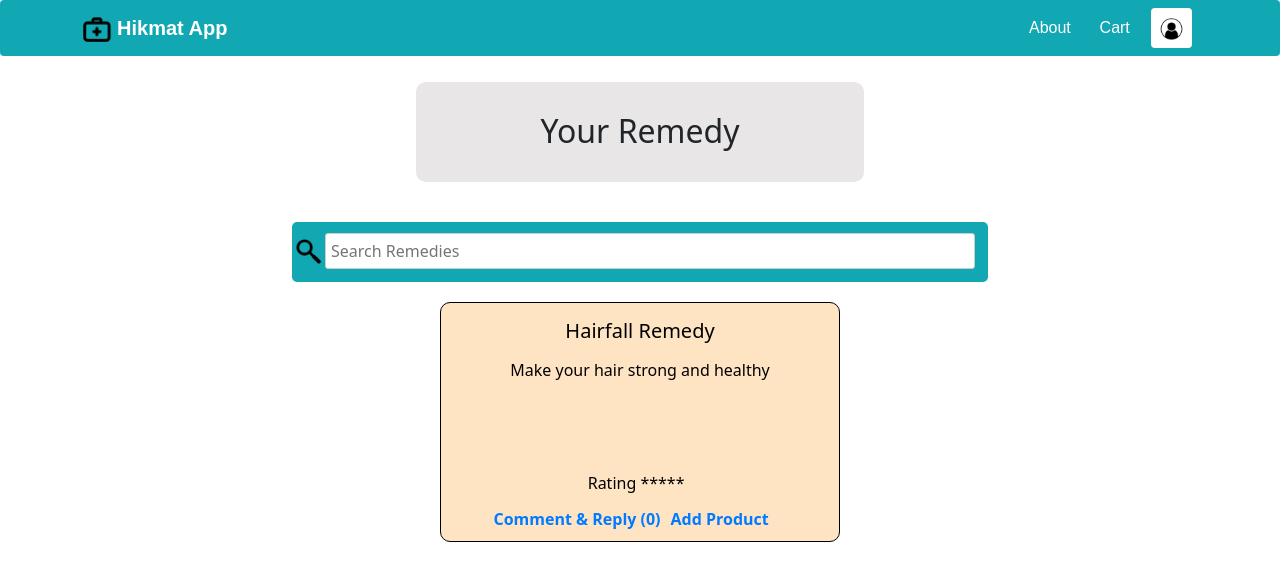
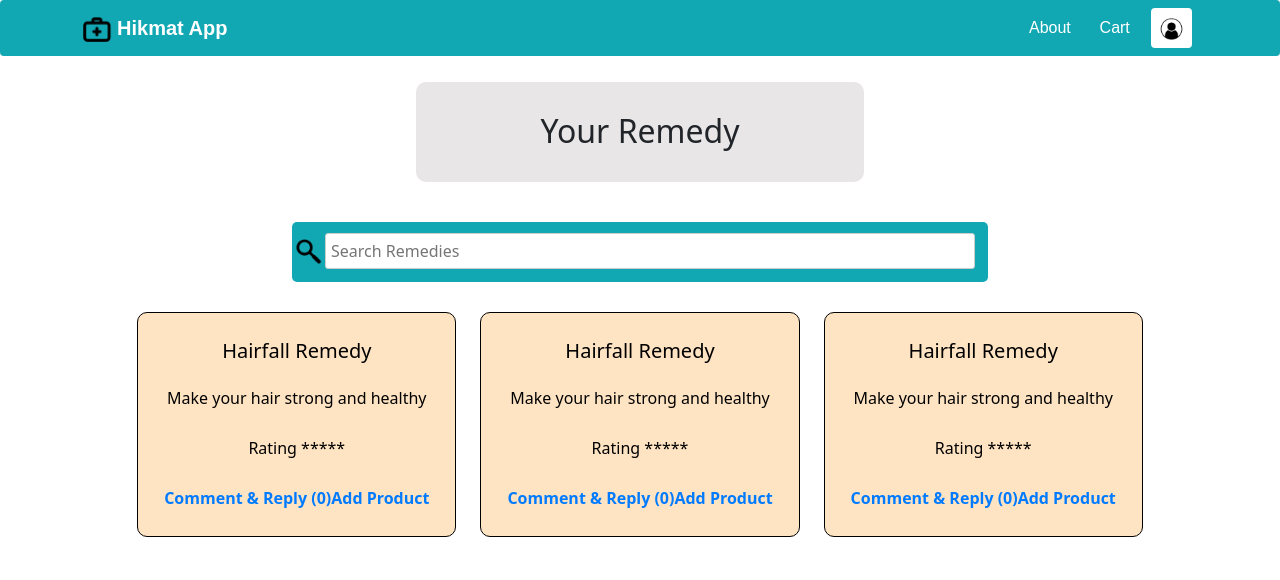
Before and after one commit to UsmanGhaniJoyboy/Hikmat-herbal-app, a React (Create React App) app: page /HakeemProfile/Hakeem_Remedies in a window 1280 px wide. Shown: the top 580 px of the page. Built offline with nearby package versions, Linux system fonts and the light colour scheme.

Commit message:
more work

```diff
--- a/src/Components/StyleSheets/Login.css
+++ b/src/Components/StyleSheets/Login.css
@@ -3,7 +3,7 @@
     /* width: 400px;
 
     height: 380px; */
-    height: 30%;
+    height: 20%;
     width: 35%;
     margin: auto;
     margin-top: 5%;
--- a/src/Components/inc/Card.css
+++ b/src/Components/inc/Card.css
@@ -1,36 +1,45 @@
 .custome_card {
-    height: 30vh;
-    width: 400px;
+  height: auto; /* Adjust height to auto for better responsiveness */
+  width: 100%; /* Use 100% width for better responsiveness */
+  max-width: 400px; /* Set a max-width to prevent it from growing too large */
   border: 1px solid black;
   border-radius: 10px;
   display: flex;
-    justify-content: space-evenly;
+  flex-direction: column; /* Use column direction for better layout control */
+  justify-content: space-between;
   background-color: bisque;
+  transition: background-color 0.5s ease, color 0.5s ease;
+  /* background: linear-gradient(45deg,bisque,rgb(110, 75, 31)); */
   color: black;
   flex-wrap: wrap;
-    position: relative; /* Set position to relative */
-  }
-  .card_1{
+  margin: 10px auto; /* Center the card and add margin for spacing */
+  padding: 10px; /* Add padding for better spacing */
+  box-sizing: border-box; /* Include padding and border in the element's total width and height */
   position: relative;
 }
+
+.card_1 {
+  position: relative;
+  flex: 1; /* Allow the card body to grow and shrink as needed */
+  display: flex;
+  flex-direction: column; /* Use column direction for better layout control */
+  justify-content: space-between;
+}
+
 .card_btn {
-    position: absolute; /* Set position to absolute */
-    bottom: 10px; /* Adjust bottom spacing as needed */
-    width: 90%; /* Ensure links span the entire width of the card */
   display: flex;
-    justify-content: center; /* Align links to the right */
-    /* border: 1px solid black; */
+  justify-content: space-around; /* Distribute space around the links */
+  margin-top: 10px; /* Add margin-top for spacing */
 }
-  .card_rating{
-    position: absolute;
-    bottom: 30px;
-    width: 90%;
+
+.card_rating {
   display: flex;
   justify-content: center;
+  margin-top: 10px; /* Add margin-top for spacing */
 }
+
 .card_link {
   color: #007bff; /* Change link color */
-    margin-right: 10px; /* Add spacing between links */
   font-weight: bold; /* Make the text bold */
   text-decoration: none;
 }
@@ -41,6 +50,6 @@
 
 @media only screen and (max-width: 768px) {
   .custome_card {
-      width: 100%; /* Change width to 100% when screen width is 768px or less */
+      width: 100%; /* Ensure the card takes the full width on smaller screens */
   }
 }
--- a/src/Components/pages/Add_ingredient.jsx
+++ b/src/Components/pages/Add_ingredient.jsx
@@ -143,9 +143,9 @@ const Add_ingredient = () => {
             />
           </div>
         </form>
-        <Button variant="primary" onClick={handleShow}>
+        <button variant="primary" onClick={handleShow}>
           Next Step
-        </Button>
+        </button>
         <Modal show={show} onHide={handleClose}>
           <Modal.Header closeButton>
             <Modal.Title></Modal.Title>
--- a/src/Components/pages/Hakeem_Remedies.jsx
+++ b/src/Components/pages/Hakeem_Remedies.jsx
@@ -49,6 +49,29 @@ function Hakeem_Remedies() {
                 link="/HakeemProfile/Hakeem_Remedies/Add_product"
               />
             </Col>
+
+            <Col xs={6} md={4}>
+              <Remedy_card
+                title="Hairfall Remedy"
+                description="Make your hair strong and healthy"
+                Comment="Comment & Reply"
+                Add_product="Add Product"
+                Rating="Rating *****"
+                link="/HakeemProfile/Hakeem_Remedies/Add_product"
+              />
+            </Col>
+
+            <Col xs={6} md={4}>
+              <Remedy_card
+                title="Hairfall Remedy"
+                description="Make your hair strong and healthy"
+                Comment="Comment & Reply"
+                Add_product="Add Product"
+                Rating="Rating *****"
+                link="/HakeemProfile/Hakeem_Remedies/Add_product"
+              />
+            </Col>
+
           </Row>
         </div>
       </Container>
--- a/src/Components/pages/Remedy_Disciption.jsx
+++ b/src/Components/pages/Remedy_Disciption.jsx
@@ -14,6 +14,7 @@ import Rating from "../inc/Rating";
 
 const Remedy_Disciption = () => {
   const navigate = useNavigate();
+
   const location = useLocation();
   const { remedy } = location.state;
   const [steps, setSteps] = useState([]);
@@ -46,9 +47,9 @@ const Remedy_Disciption = () => {
         console.error("Error fetching Nuskhas:", { steps });
         if (error.response) {
           // Server responded with a status other than 2xx
-          console.error("Response data:", error.response.data);
-          console.error("Response status:", error.response.status);
-          console.error("Response headers:", error.response.headers);
+            console.error("Response data:", error.response.data);
+            console.error("Response status:", error.response.status);
+            console.error("Response headers:", error.response.headers);
         } else if (error.request) {
           // Request was made but no response was received
           console.error("Request data:", error.request);
@@ -60,6 +61,8 @@ const Remedy_Disciption = () => {
     };
     fetchSteps();
   }, []);
+
+  const handleSubmitbtn = ()=>{}
 
   const [rating, setRating] = useState(null);
   return (
@@ -134,7 +137,7 @@ const Remedy_Disciption = () => {
                   />
                 </div>
                 <div className="qst-btn">
-                  <Button type="submit" className="question-btn">
+                  <Button type="submit" className="question-btn" onClick={handleSubmitbtn}>
                     Submit
                   </Button>
                 </div>
@@ -152,14 +155,14 @@ const Remedy_Disciption = () => {
               </Button>
             </Col>
           </Row>
-          <Row
+          {/* <Row
             className="justify-content-md-center "
             style={{ marginTop: "20px" }}
           >
             <Col md={10}>
               <h3>Comment & Reply</h3>
             </Col>
-          </Row>
+          </Row> */}
         </Container>
       </div>
     </div>
```
Also changed, not shown: src/Components/inc/Rating.jsx (+69 -0 lines). Lines whose indentation alone changed are shown as unchanged.
